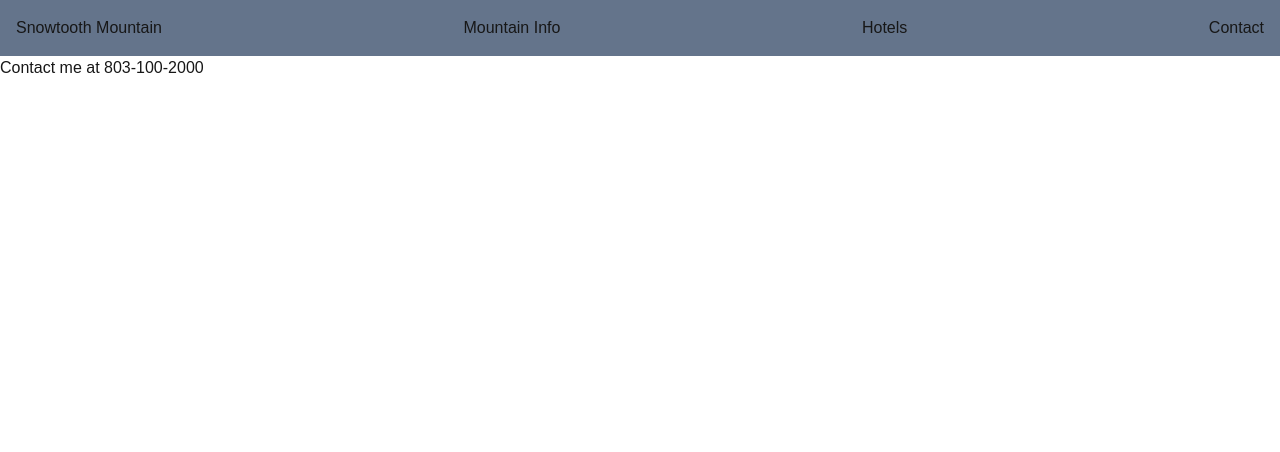
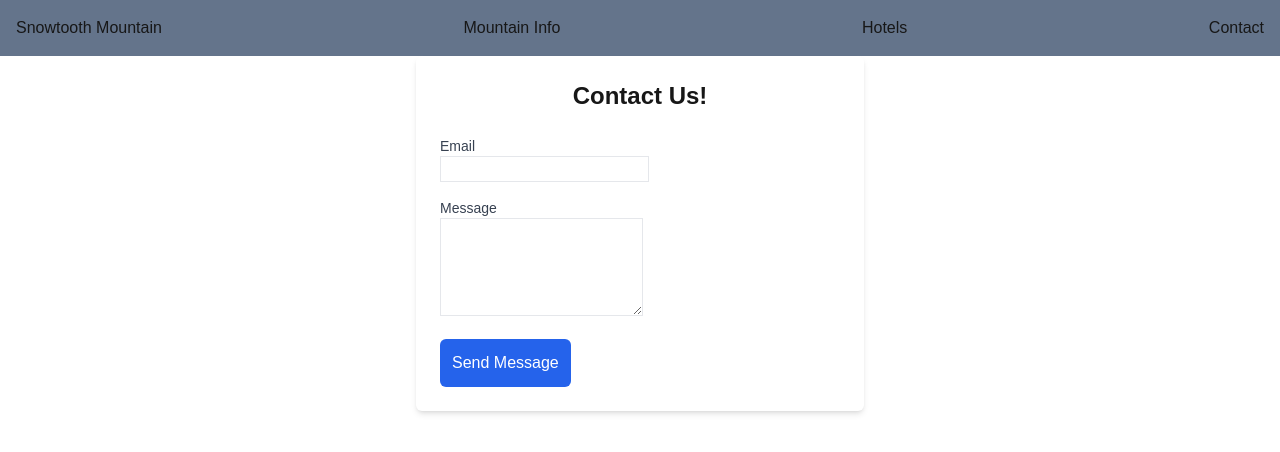
Before and after one commit to ty-bennett/next-js-tutorial, a Next.js app: page /contact in a window 1280 px wide. Shown: the top 452 px of the page. Built offline with nearby package versions, Linux system fonts and the light colour scheme.

Commit message:
section 6.4 done, onto 6.5 when i return from dinner

```diff
--- a/src/app/contact/page.js
+++ b/src/app/contact/page.js
@@ -1,8 +1,33 @@
 export default function Page(){
   return(
-    <main>
+    <main className="max-w-md mx-auto p-6 bg-white shadow-md rounded-md">
       <div>
-        <h1>Contact me at 803-100-2000</h1>
+        <h1 className="text-2xl font-bold text-center mb-6">Contact Us!</h1>
+        <form className="space-y-4">
+          <div>
+            <label htmlFor="email" className="block text-sm font-medium text-gray-700">Email</label>
+            <input
+              id="email"
+              type="email"
+              name="email"
+              required
+              className="border border-gray-300focus:ring-2 focus:ring-blue-500 focus:border-blue-500"
+              />
+          </div>
+          <div>
+            <label htmlFor="message" className="block text-sm font-medium text-gray-700">Message</label>
+            <textarea
+              id="message"
+              required
+              name="message"
+              rows="4"
+              className="border border-gray-300focus:ring-2 focus:ring-blue-500 focus:border-blue-500"
+              ></textarea>
+          </div>
+          <button type="submit" className="text-white bg-blue-600 rounded-md p-3">
+            Send Message
+          </button>
+        </form>
       </div>
     </main>
   );
```
